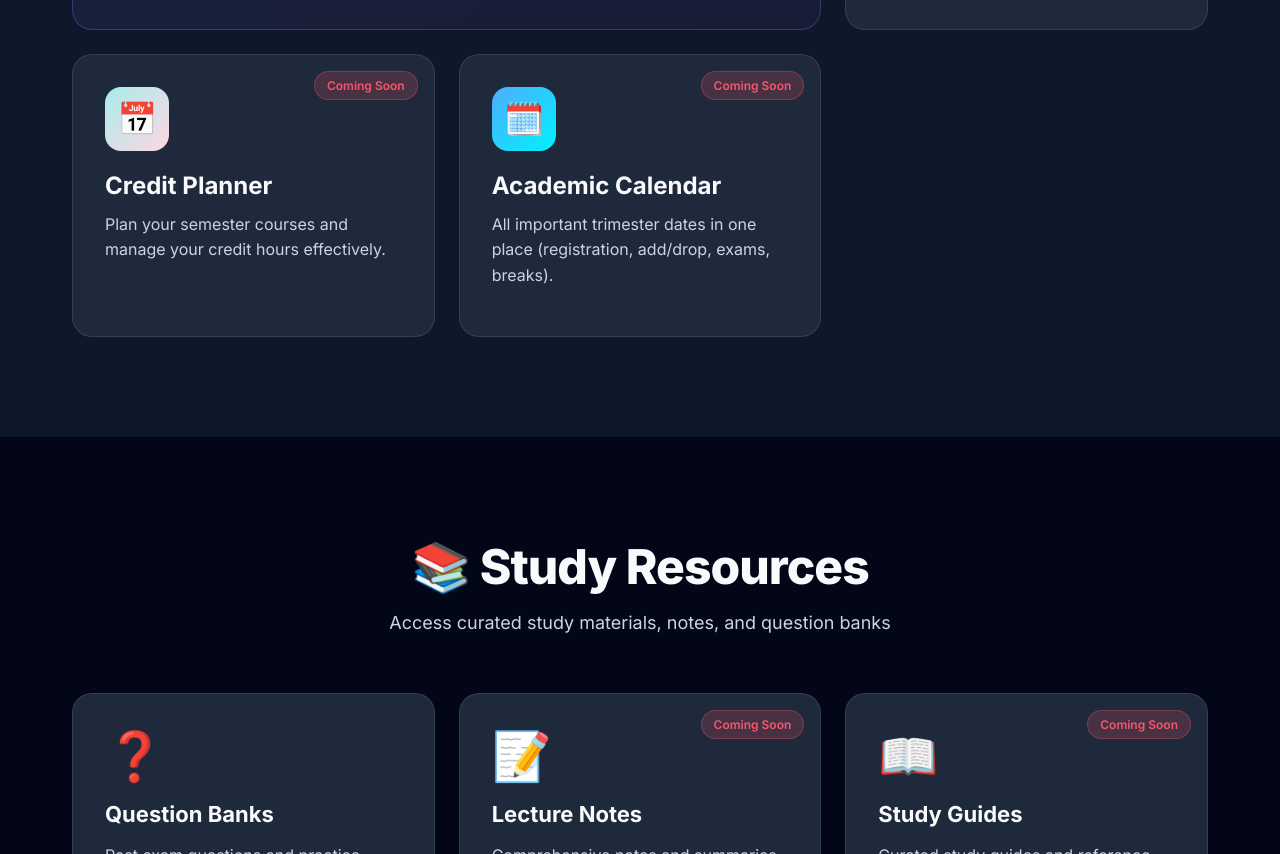
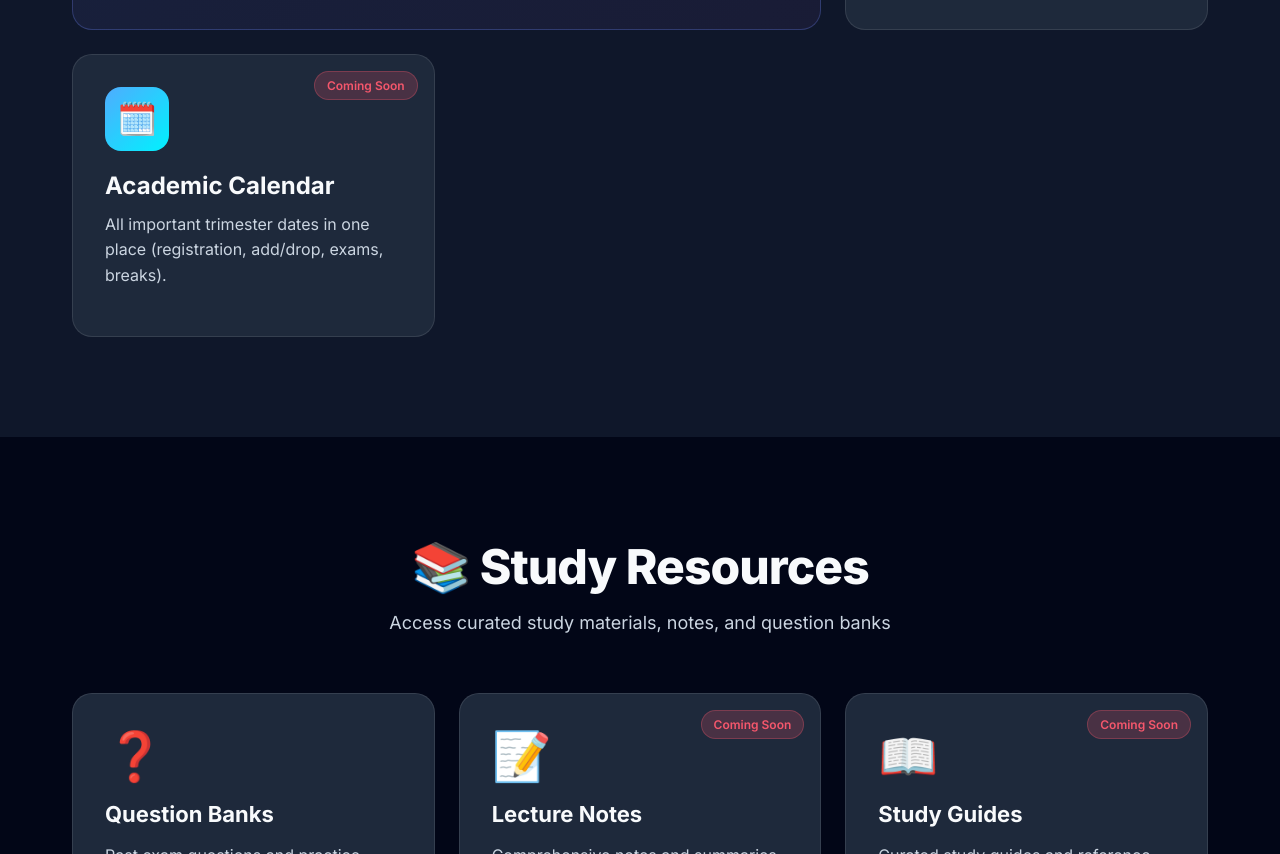
Before and after one commit to sadekinborno/Awesome-UIU, a website: page src/index.html in a window 1280 px wide. Shown: the part 1991-2845 px from the top of the page. Drawn offline with nearby package versions, Linux system fonts and the light colour scheme; no server answers.

Commit message:
Remove 'Credit Planner' tool card from Tools Section

```diff
--- a/src/index.html
+++ b/src/index.html
@@ -151,18 +151,6 @@
                         <p class="tool-description">Read and write reviews for UIU teachers based on your course experience.</p>
                     </div>
                 </a>
-
-                <!-- Credit Planner -->
-                <div class="tool-card tool-card-coming-soon">
-                    <div class="coming-soon-badge">Coming Soon</div>
-                    <div class="tool-icon" style="background: linear-gradient(135deg, #a8edea 0%, #fed6e3 100%);">
-                        📅
-                    </div>
-                    <div class="tool-content">
-                        <h3 class="tool-title">Credit Planner</h3>
-                        <p class="tool-description">Plan your semester courses and manage your credit hours effectively.</p>
-                    </div>
-                </div>
 
                 <!-- Academic Calendar -->
                 <div class="tool-card tool-card-coming-soon">
```
